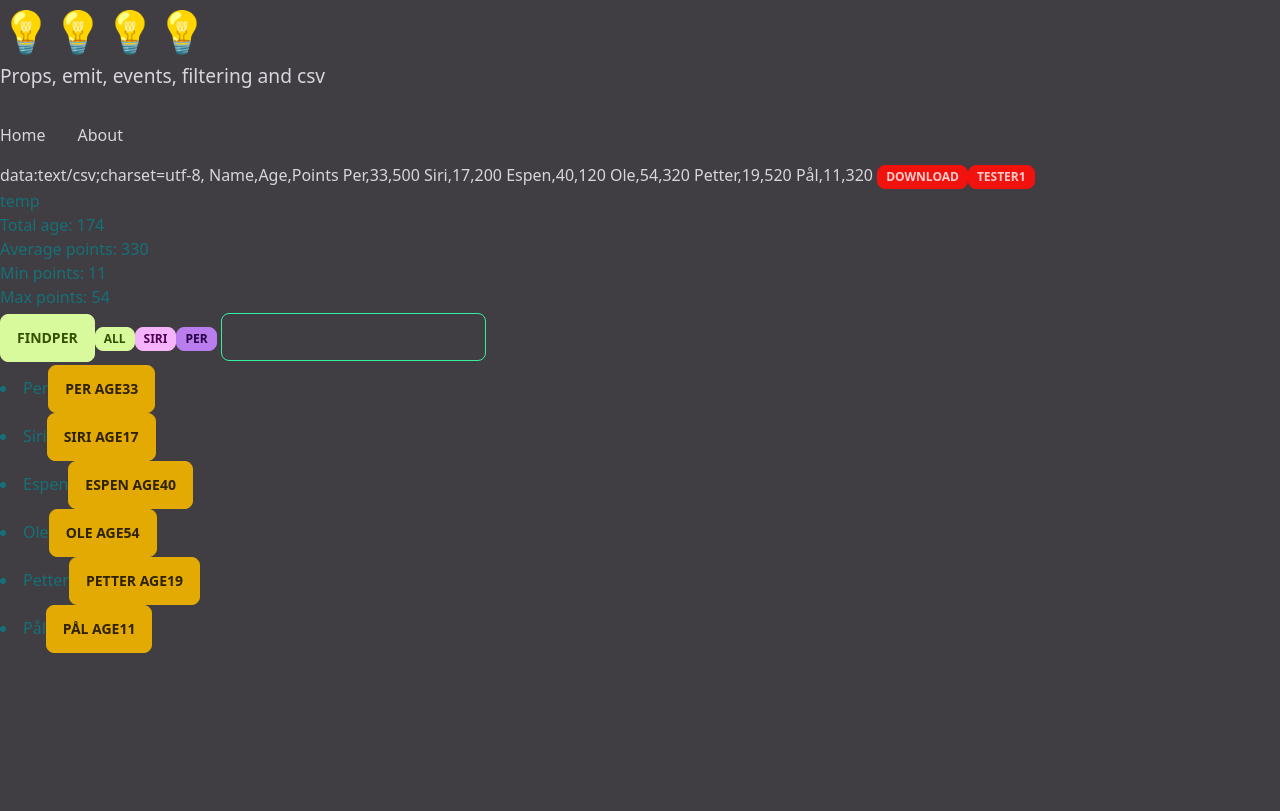
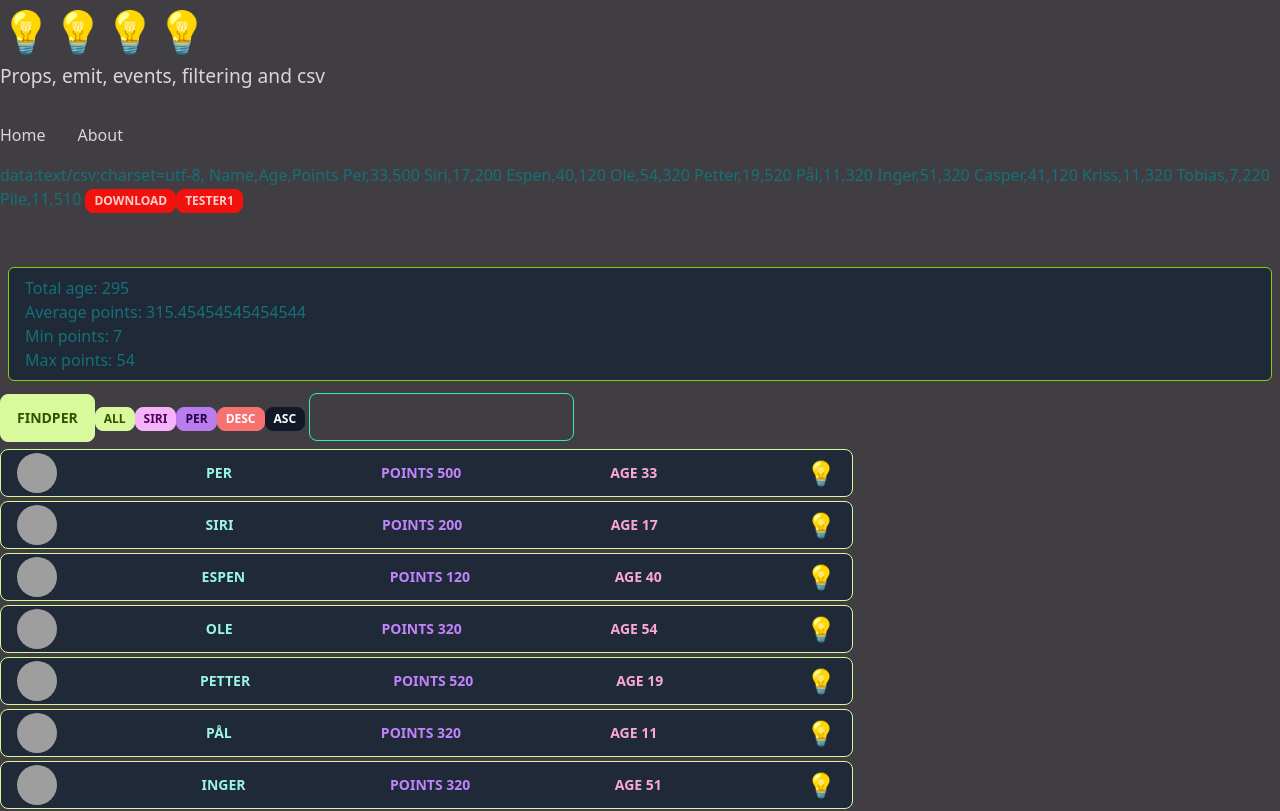
Before and after one commit to kodevasse/PropsEmitsSlots_vue, a Vue app: page / in a window 1280 px wide. Shown: the top 811 px of the page. Built offline with nearby package versions, Linux system fonts and the light colour scheme; grey boxes are pictures that could not be loaded.

Commit message:
sorting on name and desc asc working

```diff
--- a/src/views/ViewFilters.vue
+++ b/src/views/ViewFilters.vue
@@ -1,39 +1,73 @@
 <template>
+  <div class="h-24">
     {{ csvString }}
     <button class="btn btn-xs btn-error" @click="downloadUri">download</button>
     <button class="btn btn-xs btn-error" @click="testerOne">tester1</button>
-  <div>temp</div>
+  </div>
+  <div
+    class="bg-gray-800 rounded-md pl-4 py-2 mx-2 my-2 border border-lime-500"
+  >
     <p>Total age: {{ ageCalc }}</p>
     <p>Average points: {{ avgPointsCalc }}</p>
     <p>Min points: {{ minPoints }}</p>
     <p>Max points: {{ maxPoints }}</p>
+  </div>
   <button class="btn" @click="findPer2">FindPer</button>
   <button class="btn btn-xs" @click="sortAll">All</button>
   <button class="btn btn-xs btn-accent" @click="sortSiri">Siri</button>
   <button class="btn btn-xs btn-secondary" @click="sortPer">Per</button>
+  <button
+    class="btn btn-xs bg-red-400 border-red-400 text-white"
+    @click="sortDesc"
+  >
+    Desc
+  </button>
+  <button
+    class="btn btn-xs bg-gray-900 border-gray-900 text-white"
+    @click="sortAsc"
+  >
+    Asc
+  </button>
   <input class="input input-primary m-1" v-model="searchText" type="text" />
   {{ searchText }}
-  <li v-for="(user, index) in getUsers" :key="index">
-    {{ user.name
-    }}<button
-      class="btn btn-warning"
+  <div v-for="(user, index) in getUsers" :key="index">
+    <button
+      class="btn bg-gray-800 text-teal-200 border-3 mt-1 w-full sm:w-2/3 flex justify-between"
       @click="filterTodo(user)"
       :class="{ active: user.name === activeFilter.value }"
     >
-      {{ user.name }} age{{ user.age }}
+      <div v-if="!user.avatar" class="avatar w-10">
+        <div class="rounded-full">
+          <img :srcset="`https://robohash.org/${user.name}.png`" />
+        </div>
+      </div>
+      {{ user.name }}
+      <p class="text-purple-400">points {{ user.points }}</p>
+      <p class="text-pink-300">age {{ user.age }}</p>
+      <button class="z-14 text-2xl" @click="activate(user)">💡</button>
     </button>
-  </li>
+  </div>
 </template>
 
 <script setup>
 import { ref, reactive, computed, onMounted } from "vue";
 const users = ref([
-  { name: "Per", age: 33, points: 500 },
+  {
+    name: "Per",
+    age: 33,
+    points: 500,
+    avatartest: "https://robohash.org/YOUR-TEXT.png",
+  },
   { name: "Siri", age: 17, points: 200 },
   { name: "Espen", age: 40, points: 120 },
   { name: "Ole", age: 54, points: 320 },
   { name: "Petter", age: 19, points: 520 },
   { name: "Pål", age: 11, points: 320 },
+  { name: "Inger", age: 51, points: 320 },
+  { name: "Casper", age: 41, points: 120 },
+  { name: "Kriss", age: 11, points: 320 },
+  { name: "Tobias", age: 7, points: 220 },
+  { name: "Pile", age: 11, points: 510 },
 ]);
 const activeFilter = ref("All");
 const searchText = ref("");
@@ -51,8 +85,31 @@ function filterTodo(user) {
     activeFilter.value = "All";
   }
 }
+function activate(user) {
+  console.log(user.points);
+}
 const getUsers = computed(() => {
-  if (!searchText.value) {
+  if (activeFilter.value === "Desc") {
+    console.log(users.value);
+    var calcUsers = computed(() => {
+      return users.value.filter(
+        (user) =>
+          user.name.toLowerCase().includes(searchText.value.toLowerCase()) ||
+          searchText.value.toLowerCase().includes(user.name.toLowerCase())
+      );
+    });
+    return calcUsers.value.sort((a, b) => b.age - a.age);
+  } else if (activeFilter.value === "Asc") {
+    console.log(users.value);
+    var calcUsers = computed(() => {
+      return users.value.filter(
+        (user) =>
+          user.name.toLowerCase().includes(searchText.value.toLowerCase()) ||
+          searchText.value.toLowerCase().includes(user.name.toLowerCase())
+      );
+    });
+    return calcUsers.value.sort((a, b) => a.age - b.age);
+  } else if (!searchText.value) {
     if (activeFilter.value === "All") {
       return users.value;
     }
@@ -67,7 +124,7 @@ const getUsers = computed(() => {
     );
   }
 });
-
+// filter functions
 function sortAll() {
   searchText.value = "";
   activeFilter.value = "All";
@@ -79,6 +136,12 @@ function sortPer() {
 function sortSiri() {
   searchText.value = "";
   activeFilter.value = "Siri";
+}
+function sortAsc() {
+  activeFilter.value = "Asc";
+}
+function sortDesc() {
+  activeFilter.value = "Desc";
 }
 // input search in array
 // const filterText = computed(() => {
```
Lines whose indentation alone changed are shown as unchanged.
